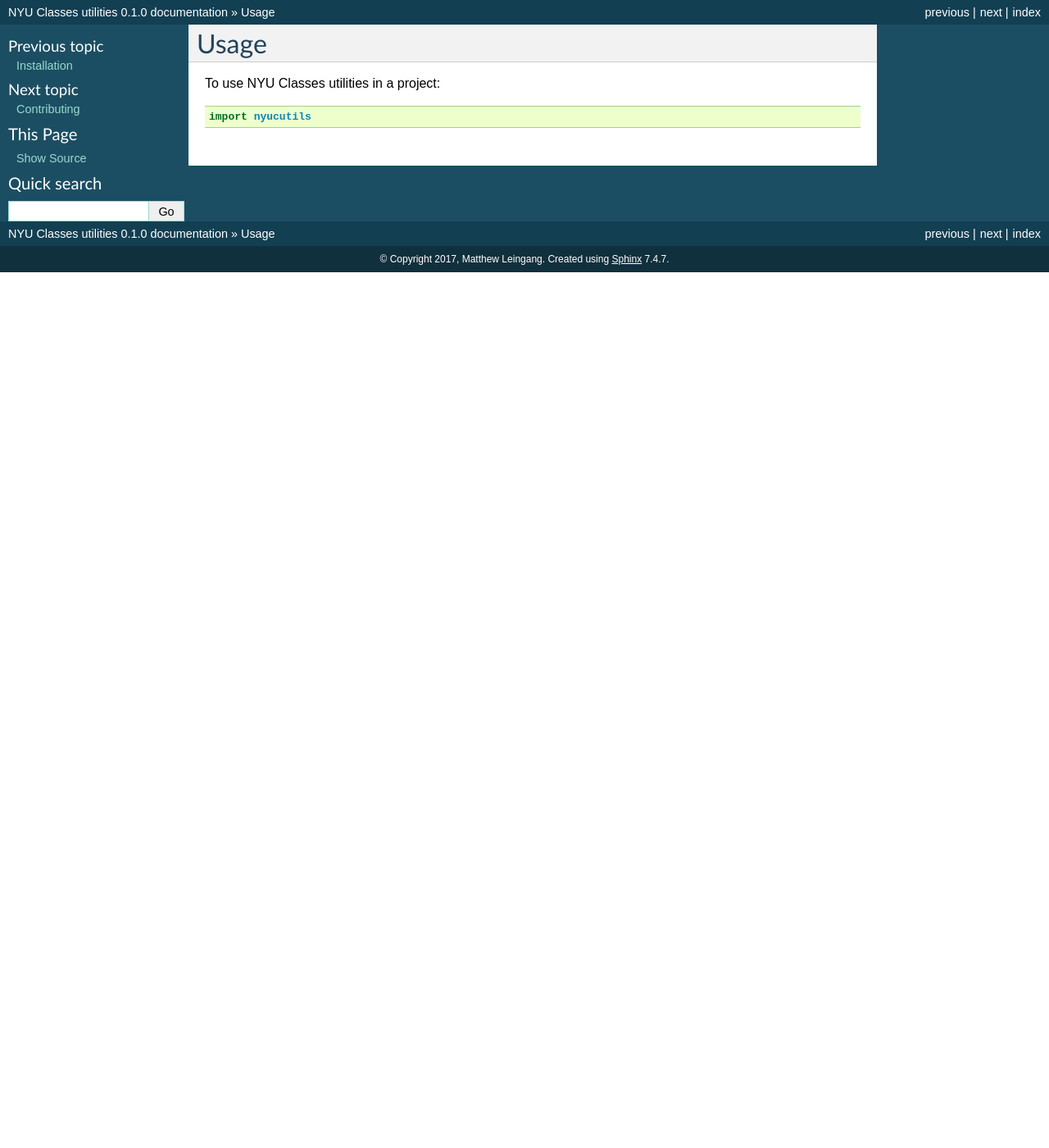
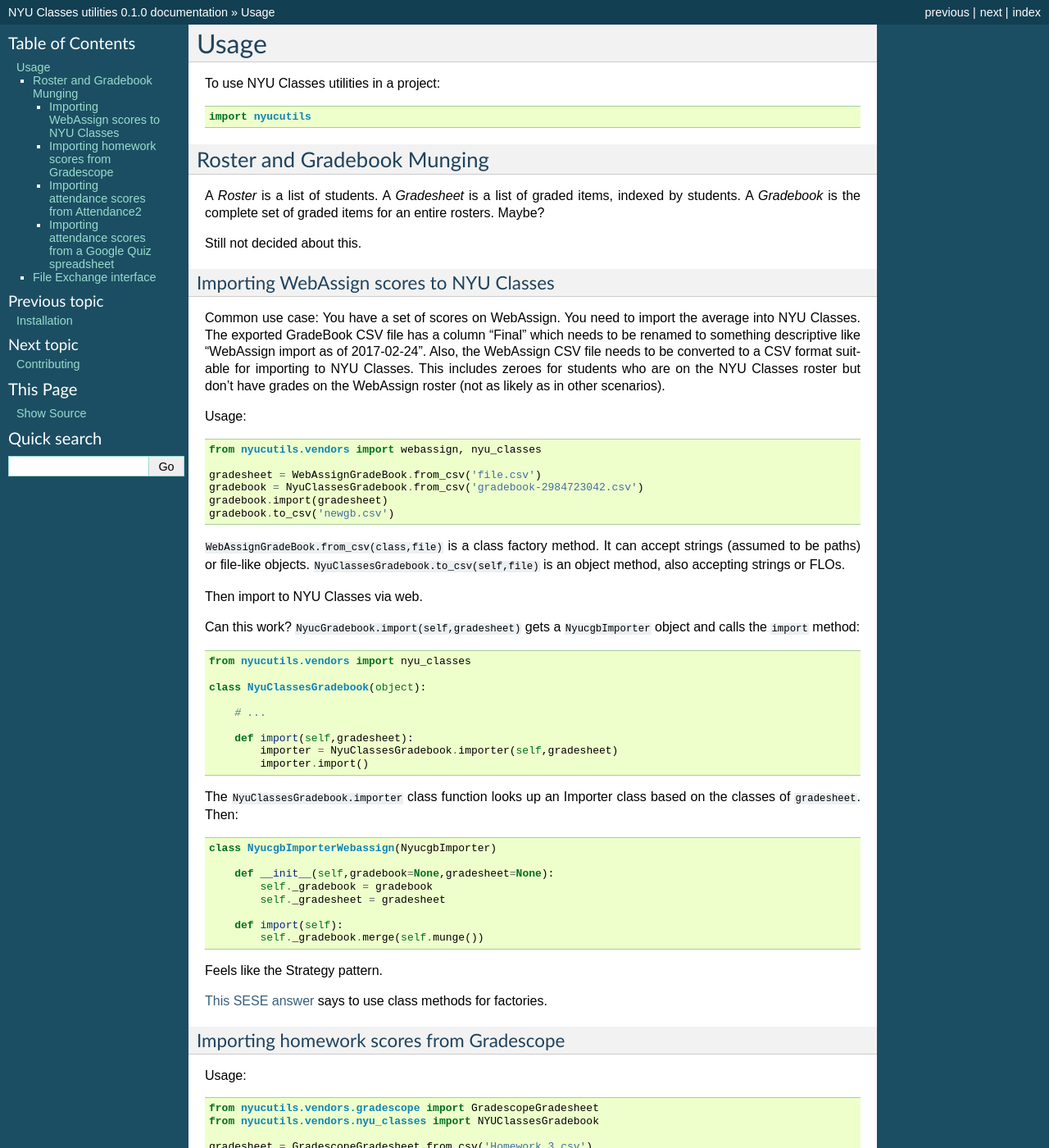
Before and after one commit to nyumathclinic/nyucutils, a Sphinx documentation site: the page built from docs/usage.rst, in a window 1280 px wide and 1400 px high. Shown: the whole window at 82% size. Built offline with Sphinx 7.4.7, drawn with Linux system fonts in a browser that asks for light colours; pages that are not in the unit, such as notebooks, are missing from menus; some of the changed text lies outside the part shown.

Commit message:
Working on a better interface
Still pretty raw!

```diff
--- a/docs/index.rst
+++ b/docs/index.rst
@@ -1,5 +1,5 @@
-Welcome to NYU Classes utilities's documentation!
-======================================
+nyucutils: NYU Classes Utilities
+================================
 
 Contents:
 
--- a/docs/usage.rst
+++ b/docs/usage.rst
@@ -5,3 +5,135 @@ Usage
 To use NYU Classes utilities in a project::
 
     import nyucutils
+
+
+Roster and Gradebook Munging
+============================
+
+A *Roster* is a list of students.  A *Gradesheet* is a list of graded items,
+indexed by students.  A *Gradebook* is the complete set of graded items for
+an entire rosters.  Maybe?
+
+Still not decided about this.
+
+Importing WebAssign scores to NYU Classes
+-----------------------------------------
+
+Common use case:  You have a set of scores on WebAssign.  You need to import
+the average into NYU Classes.  The exported GradeBook CSV file has a column
+"Final" which needs to be renamed to something descriptive like "WebAssign
+import as of 2017-02-24".  Also, the WebAssign CSV file needs to be converted
+to a CSV format suitable for importing to NYU Classes.  This includes zeroes
+for students who are on the NYU Classes roster but don't have grades on the
+WebAssign roster (not as likely as in other scenarios).
+
+Usage::
+
+    from nyucutils.vendors import webassign, nyu_classes
+
+    gradesheet = WebAssignGradeBook.from_csv('file.csv')
+    gradebook = NyuClassesGradebook.from_csv('gradebook-2984723042.csv')
+    gradebook.import(gradesheet)
+    gradebook.to_csv('newgb.csv')
+
+:code:`WebAssignGradeBook.from_csv(class,file)` is a class factory method.
+It can accept strings (assumed to be paths) or file-like objects.
+:code:`NyuClassesGradebook.to_csv(self,file)` is an object method, also
+accepting strings or FLOs.
+
+Then import to NYU Classes via web.
+
+Can this work?  :code:`NyucGradebook.import(self,gradesheet)` gets a
+:code:`NyucgbImporter` object and calls the :code:`import` method::
+
+    from nyucutils.vendors import nyu_classes
+
+    class NyuClassesGradebook(object):
+
+        # ...
+
+        def import(self,gradesheet):
+            importer = NyuClassesGradebook.importer(self,gradesheet)
+            importer.import()
+
+The :code:`NyuClassesGradebook.importer` class function looks up an
+Importer class based on the classes of :code:`gradesheet`.   Then::
+
+    class NyucgbImporterWebassign(NyucgbImporter)
+
+        def __init__(self,gradebook=None,gradesheet=None):
+            self._gradebook = gradebook
+            self._gradesheet = gradesheet
+
+        def import(self):
+            self._gradebook.merge(self.munge())
+
+
+Feels like the Strategy pattern.
+
+`This SESE answer`__ says to use class methods for factories.
+
+__ http://softwareengineering.stackexchange.com/a/166715/149470
+
+Importing homework scores from Gradescope
+-----------------------------------------
+
+Usage::
+
+    from nyucutils.vendors.gradescope import GradescopeGradesheet
+    from nyucutils.vendors.nyu_classes import NYUClassesGradebook
+
+    gradesheet = GradescopeGradesheet.from_csv('Homework 3.csv')
+    gradebook = NyuClassesGradebook.from_csv('gradebook-2984723042.csv')
+    gradebook.import(gradesheet)
+    gradebook.to_csv('newgb.csv')
+
+
+Importing attendance scores from Attendance2
+--------------------------------------------
+
+In this case we could import from sqlite, or from any of the CSV export
+formats.  sqlite import is more flexible but harder.
+
+Here we also see the need to add a column summarizing the scores.  The options
+are to register a callback function computing the summary column, or extend
+the gradebook as a decorator.
+
+Usage::
+
+    from nyucutils.vendors.attendance2 import Attendance2Gradebook
+    from nyucutils.vendors.nyu_classes import NYUClassesGradebook
+
+    def summarize(gradesheet,graderec):
+        # do something.  Access to each student's data as a record.
+        # But also to the entire gradesheet (so you can find, say, the
+        # z-score)
+        pass
+
+    gradebook = NyuClassesGradebook.from_csv('gradebook-2984723042.csv')
+    grades = Attendance2Gradebook.from_sqlite('class.sqlite')
+    grades.add_summary(summarize,name='Attendance Score 2017-02-27')
+    gradebook.import(grades)
+    gradebook.to_csv('newgb.csv',columns=['Attendance Score 2017-02-27'])
+
+
+
+
+Importing attendance scores from a Google Quiz spreadsheet
+----------------------------------------------------------
+
+ditto
+
+
+File Exchange interface
+=======================
+
+Uploading a set of files, indexed by user::
+
+    from nyucutils import Site
+
+    site = Site(site_id="dsfadsfa")
+    for (user,file,dest) in manifest:
+        site.file_exchange.upload(user,file,dest)
+
+So `nyucutils.Site` is a facade for all the tools.
```
Also changed, not shown: docs/modules.rst (added, +7 -0 lines), docs/nyucutils.rst (added, +45 -0 lines), docs/nyucutils.vendors.rst (added, +30 -0 lines).
